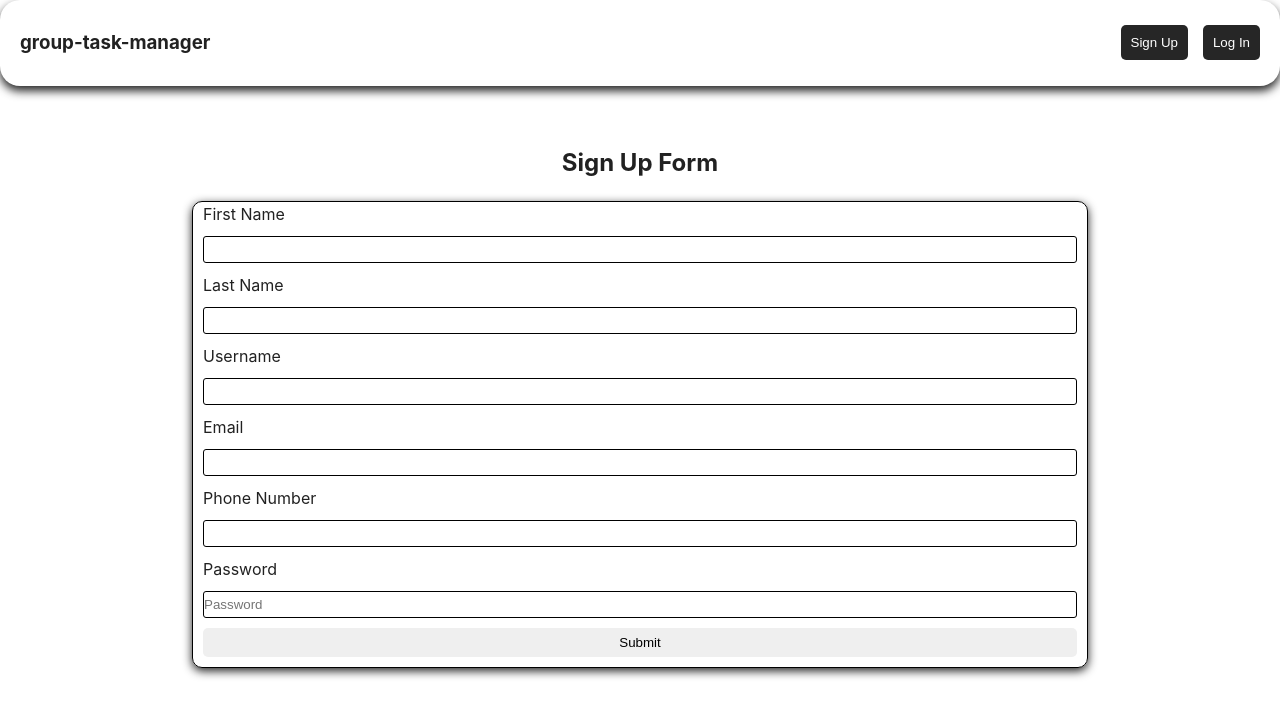
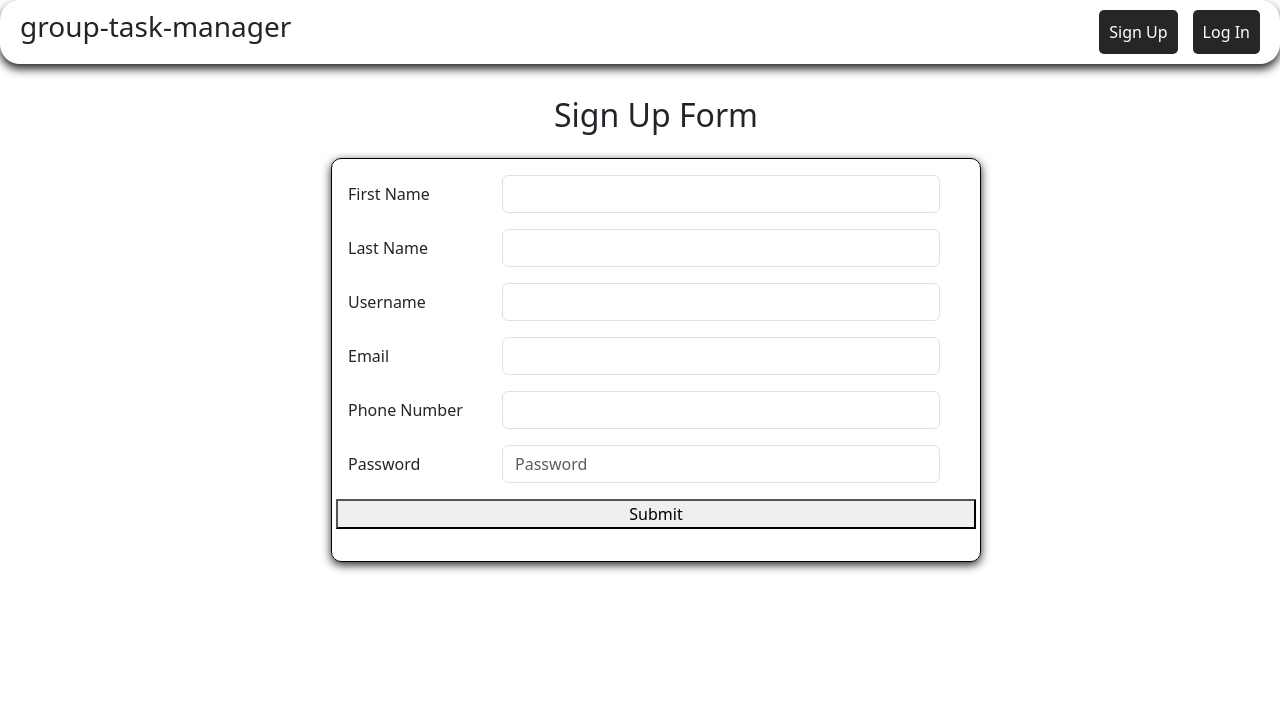
Before and after one commit to Moringa-SDF-PTO5/task-management-system, a React (Vite) app: page /signup in a window 1280 px wide. Shown: the top 716 px of the page. Built offline with nearby package versions, Linux system fonts and the light colour scheme; no server answers.

Commit message:
sign in and sign up polishing

```diff
--- a/index.html
+++ b/index.html
@@ -7,6 +7,8 @@
             type="image/svg+xml"
             href="/vite.svg"
         />
+        <link href="https://cdn.jsdelivr.net/npm/bootstrap@5.3.3/dist/css/bootstrap.min.css" rel="stylesheet"
+            integrity="sha384-QWTKZyjpPEjISv5WaRU9OFeRpok6YctnYmDr5pNlyT2bRjXh0JMhjY6hW+ALEwIH" crossorigin="anonymous">
         <link rel="stylesheet" href="https://fonts.googleapis.com/icon?family=Material+Icons">
         <meta
             name="viewport"
@@ -20,5 +22,8 @@
             type="module"
             src="/src/main.jsx"
         ></script>
+        <script src="https://cdn.jsdelivr.net/npm/bootstrap@5.3.3/dist/js/bootstrap.bundle.min.js"
+            integrity="sha384-YvpcrYf0tY3lHB60NNkmXc5s9fDVZLESaAA55NDzOxhy9GkcIdslK1eN7N6jIeHz"
+            crossorigin="anonymous"></script>
     </body>
 </html>
--- a/src/pages/login/Login.css
+++ b/src/pages/login/Login.css
@@ -9,7 +9,7 @@
 }
 
 form {
-    width: 70%;
+    width: 650px;
     border: 1px solid black;
     border-radius: 10px;
     box-shadow: 0 3px 10px;
--- a/src/pages/login/Login.jsx
+++ b/src/pages/login/Login.jsx
@@ -59,14 +59,18 @@ function Login({ setUser }) {
     })
 
     return (
-        <section className='login-container'>
+        <>
+        <section className='login-container  p-3 m-3'>
             <h2>Log In</h2>
-            <form onSubmit={formik.handleSubmit}>
-                <div className='form-data'>
-                    <label htmlFor='userName'>Username</label>
+            <form onSubmit={formik.handleSubmit} className='m-3 p-3'>
+                <div className="row">
+                    <div className="row mb-3">
+                            <label htmlFor='userName' className="col-sm-2 col-form-label">Username</label>
+                            <div className="col-sm-10">
                                 <input
                                     type='text'
                                     id='userName'
+                                    className="form-control"
                                     name='userName'
                                     placeholder='Username'
                                     onChange={formik.handleChange}
@@ -76,12 +80,15 @@ function Login({ setUser }) {
                                 <p>{formik.errors.userName}</p>
                                     ) : null}
                             </div>
-                <div className='form-data'>
-                    <label htmlFor='password'>Password</label>
+                    </div>
+                    <div className="row mb-3">
+                        <label htmlFor='password' className="col-sm-2 col-form-label">Password</label>
+                        <div className="col-sm-10">
                         <input
                             type='password'
                             id='password'
                             name='password'
+                            className="form-control"
                             placeholder='Password'
                             onChange={formik.handleChange}
                             value={formik.values.password}
@@ -90,14 +97,18 @@ function Login({ setUser }) {
                             <p>{formik.errors.password}</p>
                                 ) : null}
                         </div>
+                    </div>
                     <div className='form-data'>
                         <button type='submit'>Submit</button>
+                    </div>
                 </div>
             </form>
             <div className={`error-message ${isError ? 'show' : ''}`}>
                 <p>Invalid username or password</p>
             </div>
         </section>
+        </>
+
     )
 }
 
--- a/src/pages/signup/Signup.jsx
+++ b/src/pages/signup/Signup.jsx
@@ -49,14 +49,17 @@ function Signup() {
     })
 
     return (
-        <section className='signup-container'>
+        <section className='signup-container p-3 m-3'>
             <h2>Sign Up Form</h2>
-            <form onSubmit={formik.handleSubmit}>
-                <div className='form-data'>
-                    <label htmlFor='firstName'>First Name</label>
+            <form onSubmit={formik.handleSubmit} className='m-3 p-3'>
+                <div className="row">
+                    <div className="row mb-3">
+                        <label htmlFor='firstName' className="col-sm-3 col-form-label">First Name</label>
+                        <div className="col-sm-9">
                             <input
                                 type='text'
                                 id='firstName'
+                                className="form-control"
                                 name='firstName'
                                 onChange={formik.handleChange}
                                 value={formik.values.firstName}
@@ -65,11 +68,14 @@ function Signup() {
                                 <p>{formik.errors.firstName}</p>
                                 ) : null}
                         </div>
-                <div className='form-data'>
-                    <label htmlFor='lastName'>Last Name</label>
+                    </div>
+                    <div className="row mb-3">
+                        <label htmlFor='lastName' className="col-sm-3 col-form-label">Last Name</label>
+                        <div className="col-sm-9">
                             <input
                                 type='text'
                                 id='lastName'
+                                className="form-control"
                                 name='lastName'
                                 onChange={formik.handleChange}
                                 value={formik.values.lastName}
@@ -77,12 +83,16 @@ function Signup() {
                                 {formik.errors.lastName && formik.touched.lastName ? (
                                     <p>{formik.errors.lastName}</p>
                                 ) : null}
+
                         </div>
-                <div className='form-data'>
-                    <label htmlFor='userName'>Username</label>
+                    </div>
+                    <div className="row mb-3">
+                        <label htmlFor='userName' className="col-sm-3 col-form-label">Username</label>
+                        <div className="col-sm-9">
                             <input
                                 type='text'
                                 id='userName'
+                                className="form-control"
                                 name='userName'
                                 onChange={formik.handleChange}
                                 value={formik.values.userName}
@@ -91,11 +101,14 @@ function Signup() {
                                     <p>{formik.errors.userName}</p>
                                 ) : null}
                         </div>
-                <div className='form-data'>
-                    <label htmlFor='email'>Email</label>
+                    </div>
+                    <div className="row mb-3">
+                        <label htmlFor='email' className="col-sm-3 col-form-label">Email</label>
+                        <div className="col-sm-9">
                             <input
                                 type='text'
                                 id='email'
+                                className="form-control"
                                 name='email'
                                 onChange={formik.handleChange}
                                 value={formik.values.email}
@@ -104,11 +117,14 @@ function Signup() {
                                 <p>{formik.errors.email}</p>
                         ) : null}
                         </div>
-                <div className='form-data'>
-                    <label htmlFor='phone'>Phone Number</label>
+                    </div>
+                    <div className="row mb-3">
+                        <label htmlFor='phone' className="col-sm-3 col-form-label">Phone Number</label>
+                        <div className="col-sm-9">
                         <input
                             type='text'
                                 id='phone'
+                                className="form-control"
                             name='phone'
                             onChange={formik.handleChange}
                             value={formik.values.phone}
@@ -117,12 +133,15 @@ function Signup() {
                             <p>{formik.errors.phone}</p>
                         ) : null}
                     </div>
-                <div className='form-data'>
-                    <label htmlFor='password'>Password</label>
+                    </div>
+                    <div className="row mb-3">
+                        <label htmlFor='password' className="col-sm-3 col-form-label">Password</label>
+                        <div className="col-sm-9">
                         <input
                             type='password'
                             placeholder='Password'
                             id='password'
+                            className="form-control"
                             name='password'
                             onChange={formik.handleChange}
                             value={formik.values.password}
@@ -131,7 +150,10 @@ function Signup() {
                             <p>{formik.errors.password}</p>
                         ) : null}
                     </div>
-                <div className='form-data'>
+                    </div>
+
+                </div>
+                <div className="row mb-3">
                         <button type='submit'>Submit</button>
                     </div>
             </form>
```
Lines whose indentation alone changed are shown as unchanged.
